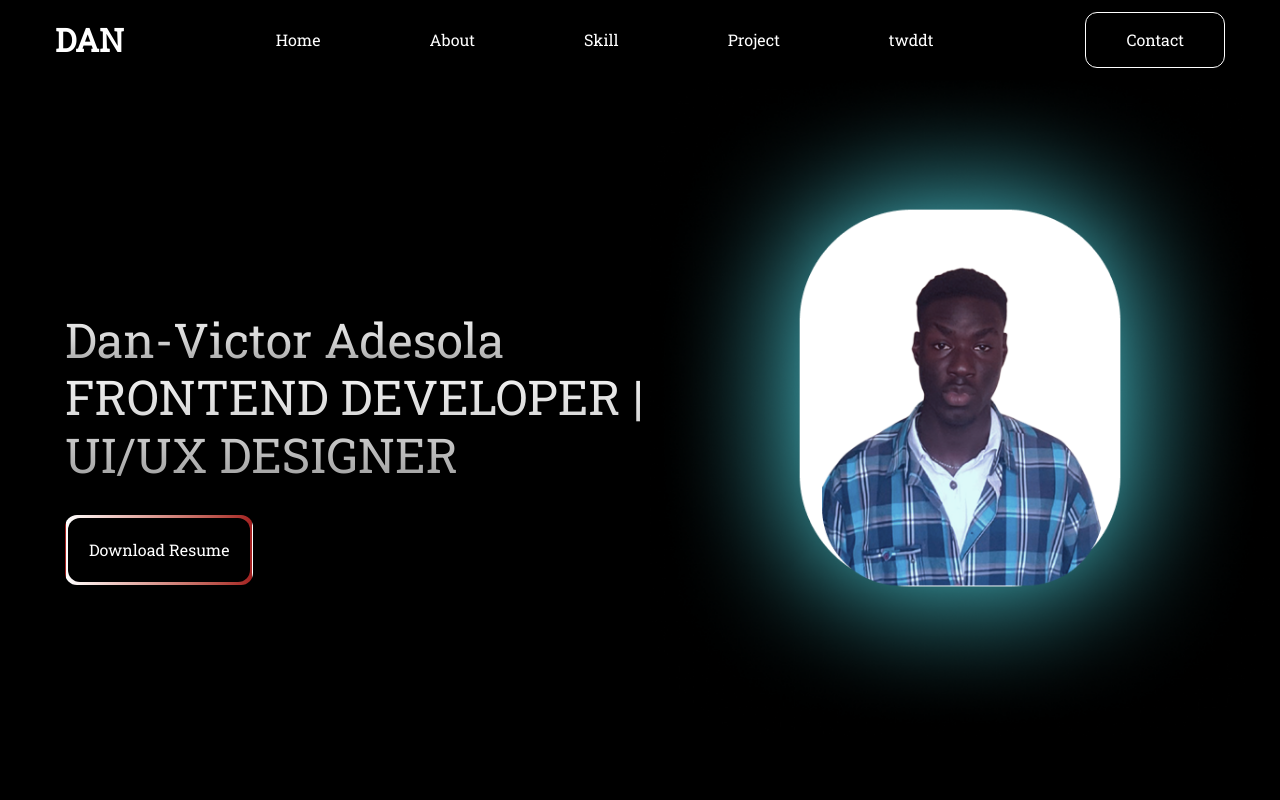
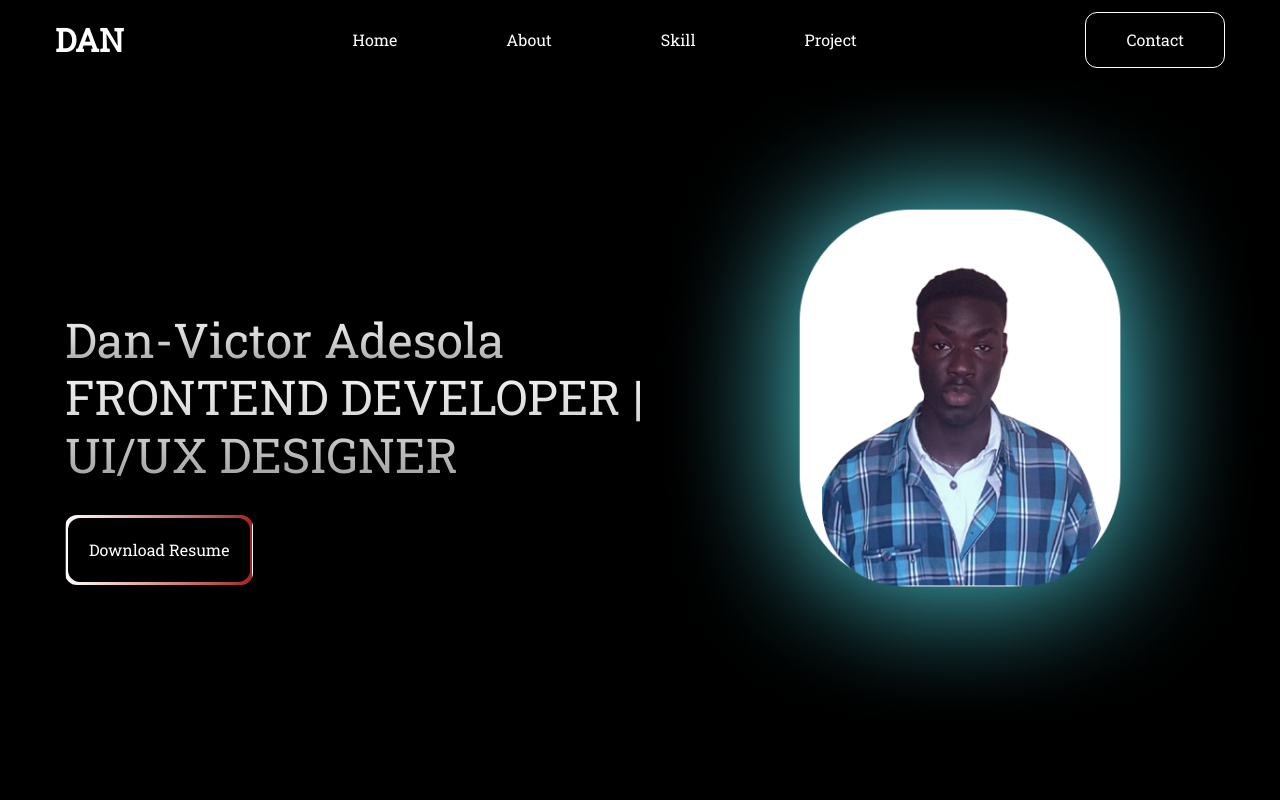
Before and after one commit to Dan-Victor/Dan-portfolio, a React (Vite) app: page / in a window 1280 px wide. Shown: the top 800 px of the page. Built offline with nearby package versions, Linux system fonts and the light colour scheme.

Commit message:
Removed something in the nav

```diff
--- a/src/nav.jsx
+++ b/src/nav.jsx
@@ -11,7 +11,7 @@ const Nav = () => {
             <a href="#about"><li>About</li></a>
             <a href="#skill"><li>Skill</li></a>
             <a href="#project"><li>Project</li></a>
-            <a href="#project"><li>twddt</li></a>
+
         </ul>
     </nav>
     <a href='mailto:victoradesola8@gmail.com'><button className=' text-white border-white border-[1px] border-solid px-[25px] py-[10px] sm:py-[15px] cursor-pointer hover:text-black hover:bg-white sm:px-[40px] rounded-[12px]'>Contact</button></a>
```
